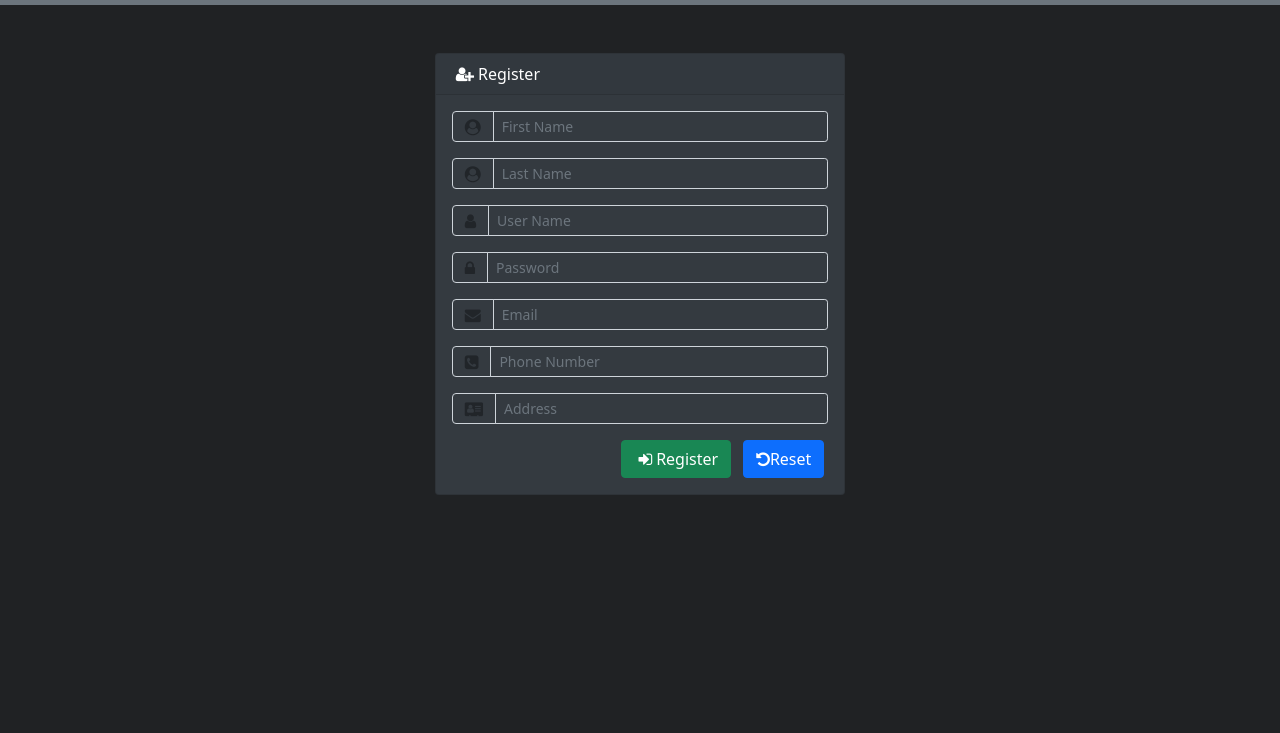
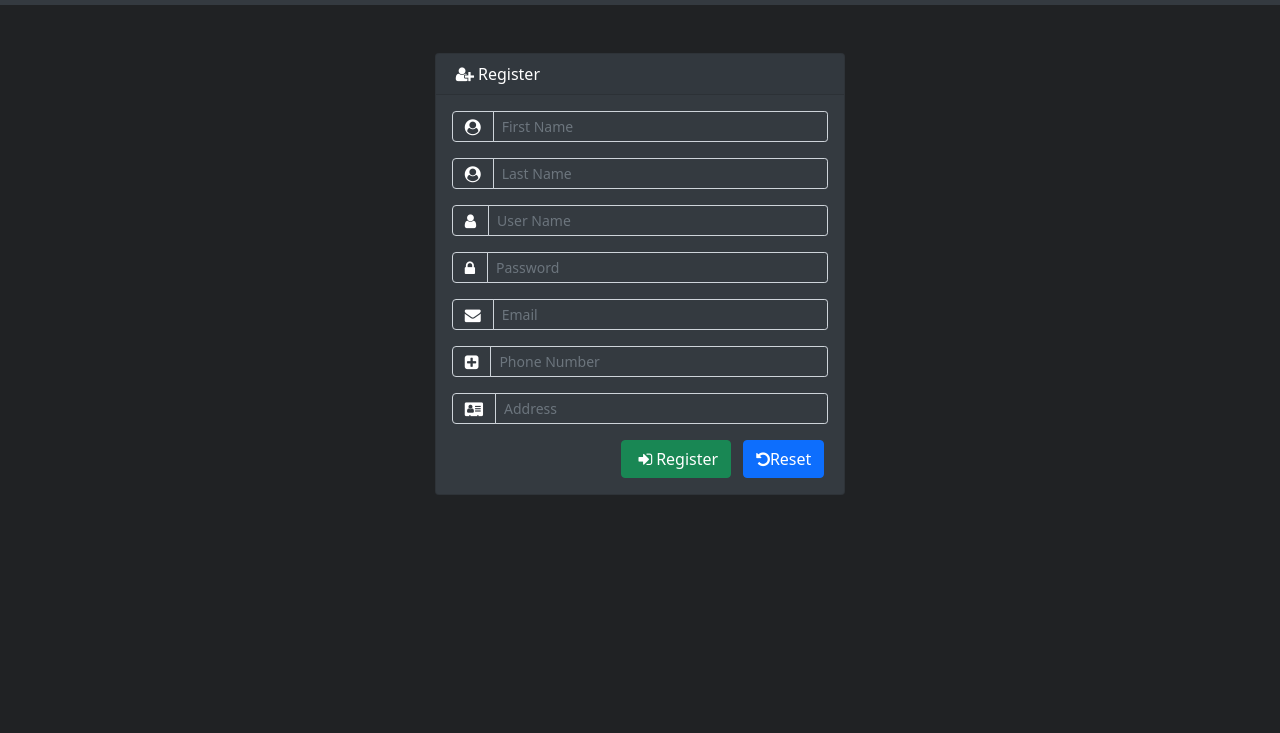
Before and after one commit to fatima-ola/BookApp-Project, a plain HTML site: page registration.html in a window 1280 px wide. Shown: the part 67-800 px from the top of the page. Drawn offline with nearby package versions, Linux system fonts and the light colour scheme.

Commit message:
changed icon color and text field

```diff
--- a/css/style.css
+++ b/css/style.css
@@ -3,6 +3,7 @@ body {
   margin: 0;
   background-color: #202224;
   color: #ffffff;
+  overflow: hidden;
 }
 
 .card,
@@ -34,6 +35,18 @@ textarea {
   background-color: #343a40;
 }
 
+.form-control:focus {
+  box-shadow: none;
+}
+
+.form-control:active {
+  color: #ffffff;
+}
+
+input[type="text"]:focus {
+  background-color: #ffffff;
+}
+
 .search-group {
   width: 20%;
 }
@@ -48,3 +61,7 @@ textarea {
   background-size: cover;
   color: white;
 }
+
+.icon {
+  color: #ffffff;
+}
--- a/registration.html
+++ b/registration.html
@@ -24,7 +24,7 @@
   </head>
   <body>
     <header>
-      <nav class="navbar navbar-expand-lg navbar-dark bg-secondary">
+      <nav class="navbar navbar-expand-lg navbar-dark">
         <div class="container-fluid">
           <a class="navbar-brand fw-bold" href="./index.html"
             ><i class="fa fa-book px-1" aria-hidden="true"></i>Book Store</a
@@ -78,7 +78,7 @@
               <form action="">
                 <div class="input-group mb-3">
                   <span class="input-group-text" id="basic-addon1"
-                    ><i class="fa fa-user-circle" aria-hidden="true"></i
+                    ><i class="fa fa-user-circle icon" aria-hidden="true"></i
                   ></span>
                   <input
                     type="text"
@@ -90,7 +90,7 @@
                 </div>
                 <div class="input-group mb-3">
                   <span class="input-group-text" id="basic-addon1"
-                    ><i class="fa fa-user-circle" aria-hidden="true"></i
+                    ><i class="fa fa-user-circle icon" aria-hidden="true"></i
                   ></span>
                   <input
                     type="text"
@@ -102,7 +102,7 @@
                 </div>
                 <div class="input-group mb-3">
                   <span class="input-group-text" id="basic-addon1"
-                    ><i class="fa fa-user" aria-hidden="true"></i
+                    ><i class="fa fa-user icon" aria-hidden="true"></i
                   ></span>
                   <input
                     type="text"
@@ -114,7 +114,7 @@
                 </div>
                 <div class="input-group mb-3">
                   <span class="input-group-text" id="basic-addon1"
-                    ><i class="fa fa-lock" aria-hidden="true"></i
+                    ><i class="fa fa-lock icon" aria-hidden="true"></i
                   ></span>
                   <input
                     type="text"
@@ -126,7 +126,7 @@
                 </div>
                 <div class="input-group mb-3">
                   <span class="input-group-text" id="basic-addon1"
-                    ><i class="fa fa-envelope" aria-hidden="true"></i
+                    ><i class="fa fa-envelope icon" aria-hidden="true"></i
                   ></span>
                   <input
                     type="email"
@@ -138,7 +138,7 @@
                 </div>
                 <div class="input-group mb-3">
                   <span class="input-group-text" id="basic-addon1"
-                    ><i class="fa fa-phone-square" aria-hidden="true"></i
+                    ><i class="fa fa-plus-square icon" aria-hidden="true"></i
                   ></span>
                   <input
                     type="number"
@@ -150,7 +150,7 @@
                 </div>
                 <div class="input-group mb-3">
                   <span class="input-group-text" id="basic-addon1"
-                    ><i class="fa fa-address-card" aria-hidden="true"></i
+                    ><i class="fa fa-address-card icon" aria-hidden="true"></i
                   ></span>
                   <input
                     type="text"
```
Also changed, not shown: addbook.html (+3 -3 lines), login.html (+2 -2 lines).
